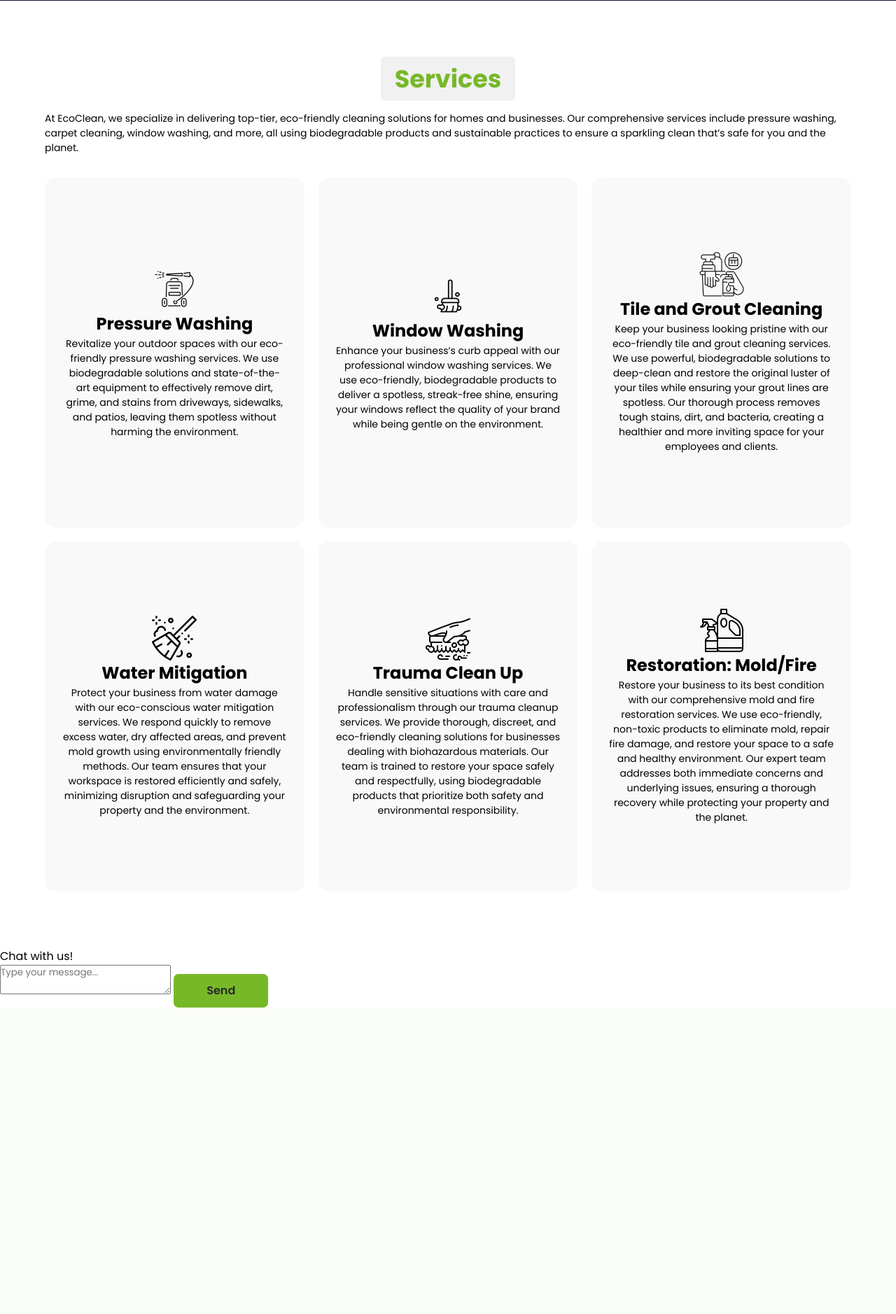
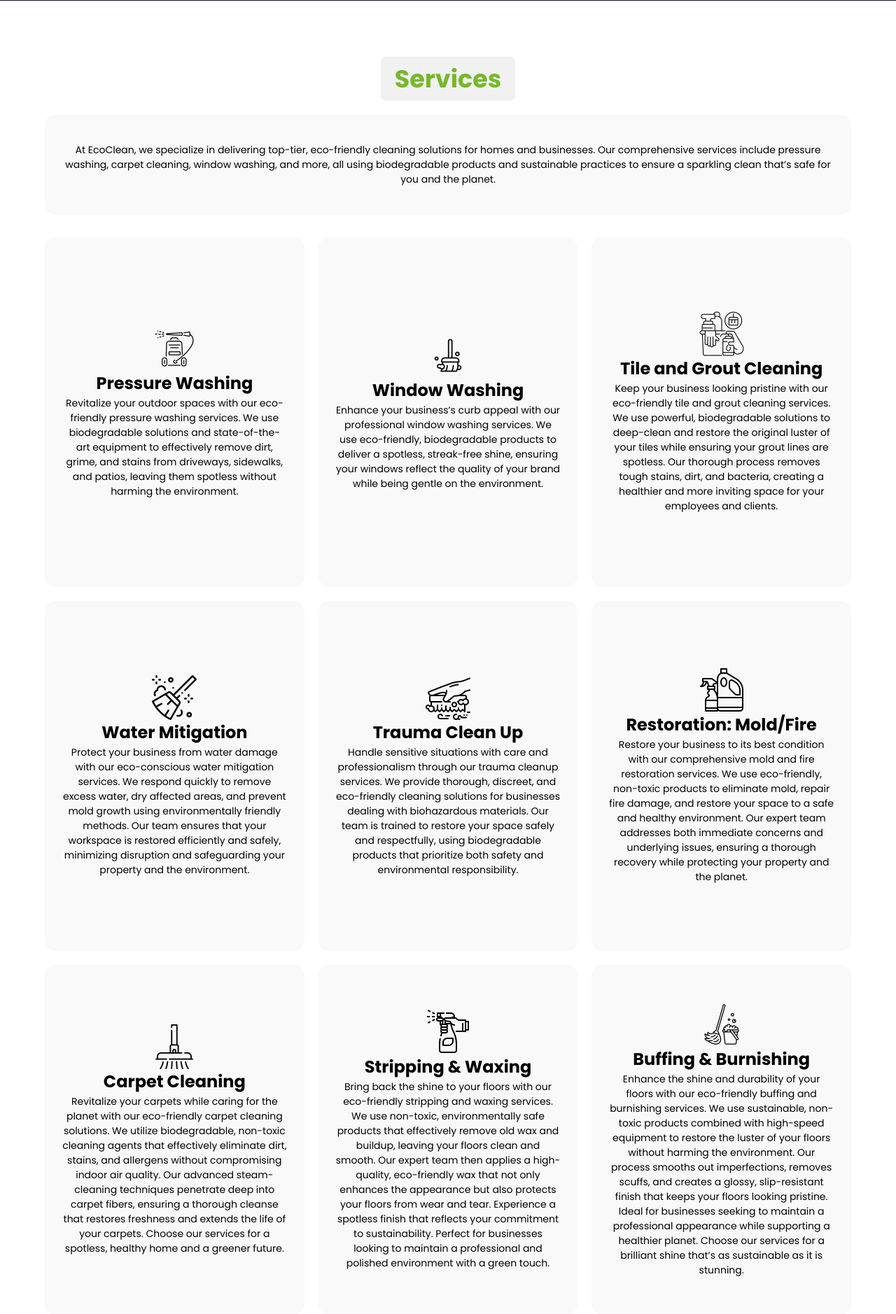
Before and after one commit to KarielM/EcoClean, a Django app: page /services/ in a window 1280 px wide. Shown: the part 1075-2953 px from the top of the page at 70% size. Before the commit the page ends 2515 px from the top, so only its background shows below. Run offline with Django 5.2, Linux system fonts and the light colour scheme.

Commit message:
basic gallery implementation & added services

```diff
--- a/EcoClean/App/static/css/style.css
+++ b/EcoClean/App/static/css/style.css
@@ -214,6 +214,86 @@
   align-items: center;
   margin-top: 2rem;
 }
+.card-sec2 {
+  max-width: 1170px;
+  width: 100%;
+  height: fit-content;
+  text-align: left;
+}
+
+/* Gallery */
+
+.gallery {
+  display: flex;
+  max-width: 1170px;
+  width: 100%;
+  flex-wrap: wrap;
+  justify-content: center;
+  align-items: center;
+}
+
+.gallery img {
+  padding: 10px;
+  width: 400px;
+  height: 300px;
+  object-fit: cover;
+  object-position: bottom;
+}
+
+.gallery img:hover {
+  cursor: pointer;
+  opacity: 0.5;
+  transition: 0.5s;
+}
+
+.modal {
+  display: none;
+  position: fixed;
+  z-index: 1;
+  left: 0;
+  top: 0;
+  width: 100%;
+  height: 100%;
+  overflow: auto;
+  background: rgba(0, 0, 0, 0.9);
+}
+
+.modal-content {
+  position: relative;
+  width: 80%;
+  max-width: 700px;
+  animation-name: zoom;
+  animation-duration: 0.6s;
+}
+
+@keyframes zoom {
+  from {
+    transform: scale(0);
+  }
+  to {
+    transform: scale(1);
+  }
+}
+
+.close {
+  position: absolute;
+  top: 10px;
+  right: 15px;
+  color: #f1f1f1;
+  font-size: 40px;
+  font-weight: bold;
+  transition: 0.3s;
+  cursor: pointer;
+  z-index: 1000;
+}
+
+.close:hover,
+.close:focus {
+  color: #bbb;
+  text-decoration: none;
+}
+
+/*  */
 
 .card {
   width: 100%;
@@ -232,12 +312,27 @@
   text-align: center;
   line-height: 1.5;
 }
+.card2 {
+  width: 100%;
+  height: fit-content;
+  text-align: left;
 
-.card:hover {
+  /* gap: 20px; */
+  background: #f9f9f9;
+  padding: 40px 25px;
+  border-radius: 15px;
+  transition: 0.3s;
+  text-align: center;
+  line-height: 1.5;
+}
+
+.card:hover,
+.card2:hover {
   background: #f1f1f1;
 }
 
-.card img {
+.card img,
+.card2 img {
   width: 4rem;
 }
 
--- a/EcoClean/App/templates/base.html
+++ b/EcoClean/App/templates/base.html
@@ -21,7 +21,7 @@
           <li><a href="{% url "home"%}" class="active">Home</a></li>
           <li><a href="{% url "about"%}">About</a></li>
           <li><a href="{% url "services"%}">Services</a></li>
-          <li><a href="">Gallery</a></li>
+          <li><a href="{% url "gallery"%}">Gallery</a></li>
           <li><a href="{% url "contactUs"%}">Contact Us</a></li>
         </ul>
         <div class="btn-sec">
--- a/EcoClean/App/templates/services.html
+++ b/EcoClean/App/templates/services.html
@@ -3,10 +3,12 @@
 {%block content%}
 <div class="content-sec">
   <strong>Services</strong>
+  <div class="card-sec2">
+    <div class="card2">
   <p>
     At EcoClean, we specialize in delivering top-tier, eco-friendly cleaning solutions for homes and businesses. Our comprehensive services include pressure washing, carpet cleaning, window washing, and more, all using biodegradable products and sustainable practices to ensure a sparkling clean that’s safe for you and the planet.
-  </p>
-
+  </p></div>
+  </div>
   <div class="card-sec">
     <div class="card">
       <img src="{% static "images/icons/icon7.png" %}" alt="" />
@@ -56,6 +58,37 @@
       </p>
     </div>
 
+    <div class="card">
+      <img src="{% static "images/icons/icon9.png" %}" alt="" />
+      <h2>Carpet Cleaning</h2>
+      <p>
+        Revitalize your carpets while caring for the planet with our eco-friendly carpet cleaning solutions. We utilize biodegradable, non-toxic cleaning agents that effectively eliminate dirt, stains, and allergens without compromising indoor air quality. Our advanced steam-cleaning techniques penetrate deep into carpet fibers, ensuring a thorough cleanse that restores freshness and extends the life of your carpets. Choose our services for a spotless, healthy home and a greener future.
+      </p>
+    </div>
+
+
+    <div class="card">
+      <img src="{% static "images/icons/icon10.png" %}" alt="" />
+      <h2>Stripping & Waxing</h2>
+      <p>
+        Bring back the shine to your floors with our eco-friendly stripping and waxing services. We use non-toxic, environmentally safe products that effectively remove old wax and buildup, leaving your floors clean and smooth. Our expert team then applies a high-quality, eco-friendly wax that not only enhances the appearance but also protects your floors from wear and tear. Experience a spotless finish that reflects your commitment to sustainability. Perfect for businesses looking to maintain a professional and polished environment with a green touch.
+      </p>
+    </div>
+
+
+    <div class="card">
+      <img src="{% static "images/icons/icon8.png" %}" alt="" />
+      <h2>Buffing & Burnishing</h2>
+      <p>
+        Enhance the shine and durability of your floors with our eco-friendly buffing and burnishing services. We use sustainable, non-toxic products combined with high-speed equipment to restore the luster of your floors without harming the environment. Our process smooths out imperfections, removes scuffs, and creates a glossy, slip-resistant finish that keeps your floors looking pristine. Ideal for businesses seeking to maintain a professional appearance while supporting a healthier planet. Choose our services for a brilliant shine that’s as sustainable as it is stunning.
+      </p>
+    </div>
+
+
+
+
+
+
   </div>
   </div>
 
--- a/EcoClean/App/views.py
+++ b/EcoClean/App/views.py
@@ -30,6 +30,8 @@
 def contact(request):
     return render(request, "contact.html")
 
+def gallery(request):
+    return render(request, "gallery.html")
 
 ZIPCODE_FILE_PATH = os.path.join(settings.BASE_DIR, "zipcode.json")
 
--- a/EcoClean/config/urls.py
+++ b/EcoClean/config/urls.py
@@ -7,6 +7,7 @@
     path("", home, name="home"),
     path("contact/", contact, name="contact"),
     path("about/", aboutUs, name="about"),
+    path("gallery/", gallery, name="gallery"),
     path("services/", services, name="services"),
     path("check-zip-code/", validate_zipcode, name="check_zip_code"),
     path("contact_us/", contactFormView, name="contactUs"),
```
Also changed, not shown: other parts of EcoClean/App/static/css/style.css (+1 -1 lines), EcoClean/App/templates/gallery.html (added, +42 -0 lines), EcoClean/App/static/images/gallery/1.jpg (added), EcoClean/App/static/images/gallery/2.jpg (added), EcoClean/App/static/images/gallery/3.jpg (added), EcoClean/App/static/images/gallery/4.jpg (added), EcoClean/App/static/images/gallery/5.jpg (added), EcoClean/App/static/images/gallery/6.jpg (added).
